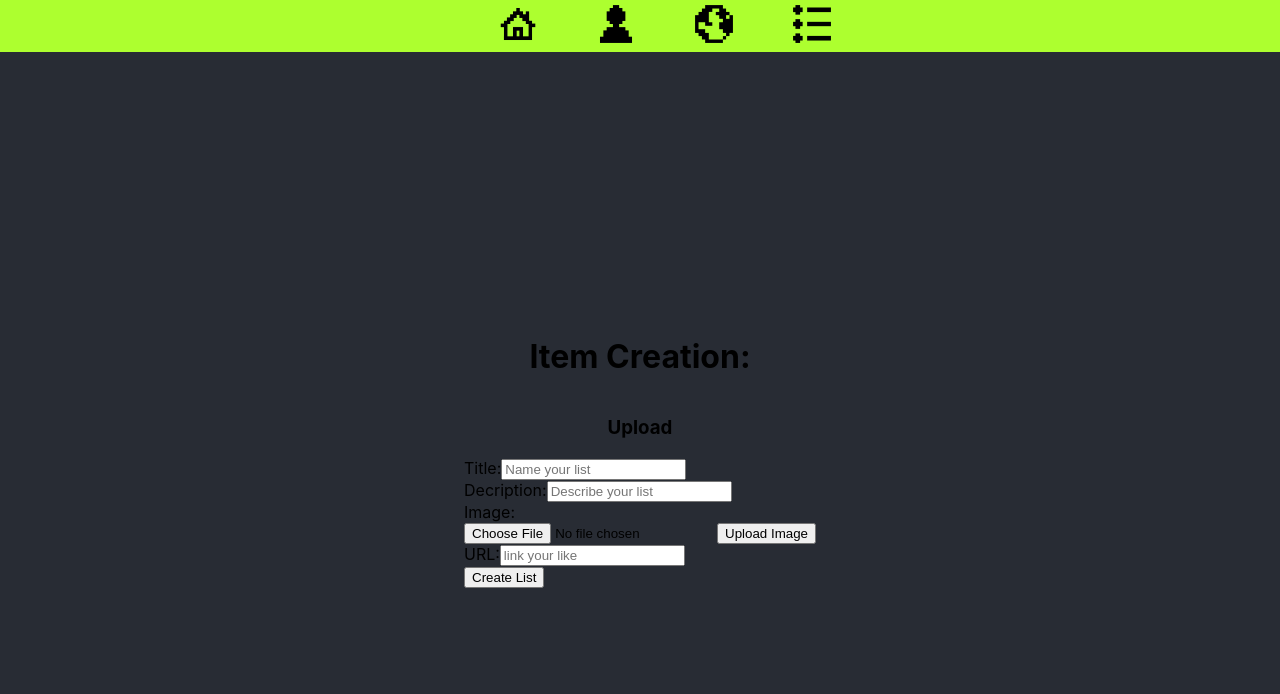
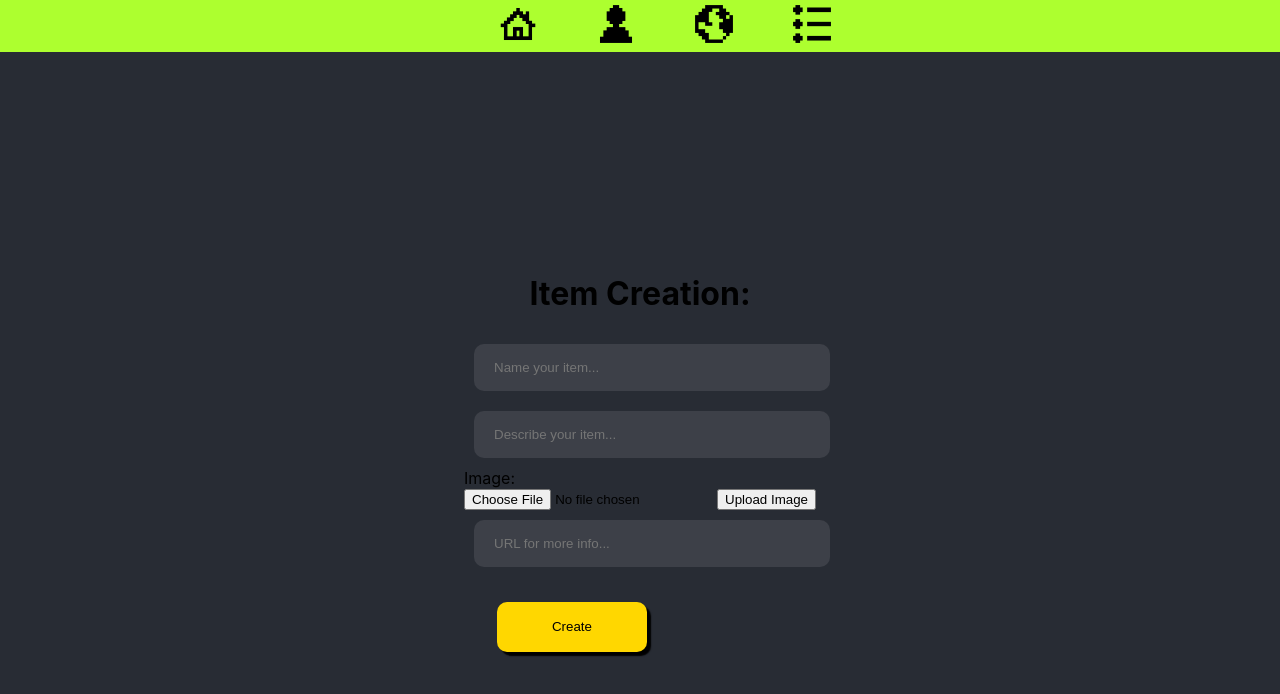
Before and after one commit to hekmaflo/ocho-app, a React (Create React App) app in the folder client/: page /item/1 in a window 1280 px wide. Shown: the top 694 px of the page. Built offline with nearby package versions, Linux system fonts and the light colour scheme.

Commit message:
added icons for list edit and delete

```diff
--- a/client/src/App.css
+++ b/client/src/App.css
@@ -72,6 +72,10 @@
   position: absolute;
   right: 100%;
   animation: ball-logo 4.5s ease-in-out infinite;
+}
+
+.trash-logo {
+  height: 3em;
 }
 
 @keyframes ball-logo {
@@ -186,6 +190,25 @@
   box-shadow: 0.6em 0.6em 0.1em;
 }
 
+.user-photo-container {
+  flex: 0 0 150px;
+  display: flex;
+  align-items: center;
+  /* justify-content: center; */
+  flex-direction: column;
+  height: 10em;
+  margin: 2px;
+  background-color: rgb(135, 222, 141);
+  background-position: center;
+  background-size: cover;
+  border-radius: 10px;
+  box-shadow: 0.6em 0.6em 0.2em;
+}
+
+.white-bg {
+  background-color: rgb(230, 113, 40);
+}
+
 .user-part {
   display: flex;
   align-items: center;
@@ -232,6 +255,18 @@
   /* border-style: solid; */
   box-shadow: 0.9em 0.9em 0.1em;
   background-color: rgb(41, 41, 41);
+}
+
+.item-description {
+  background-color: rgba(0, 0, 0, 0.49);
+  width: 100%;
+  height: 25%;
+  color: aliceblue;
+}
+
+.padding {
+  padding-left: 15px;
+  margin-top: 10px;
 }
 
 .home-title {
--- a/client/src/components/List.jsx
+++ b/client/src/components/List.jsx
@@ -38,8 +38,10 @@ const List = (props) => {
                     backgroundImage: `url(${item.image})`,
                   }}
                 >
-                  <h3>{item.title}</h3>
-                  <p>{item.description}</p>
+                  <div className="item-description">
+                    <h3 className="padding">{item.title}</h3>
+                    <p className="padding">{item.description}</p>
+                  </div>
                   {/* <img
                     className="list-img-profile"
                     src={item.image}
--- a/client/src/pages/Home.js
+++ b/client/src/pages/Home.js
@@ -3,6 +3,8 @@ import { useParams, Link } from "react-router-dom";
 import ListInput from "../components/ListInput";
 import List from "../components/List";
 import axios from "axios";
+import trash from "../components/assets/trash.png";
+import pencil from "../components/assets/pencil.png";
 const Home = () => {
   const { id } = useParams();
 
@@ -85,13 +87,15 @@ const Home = () => {
                     className="List-editor-button"
                     onClick={() => handleDeleteList(list._id)}
                   >
-                    delete list
+                    <img src={trash} className="trash-logo" alt="list" />
                   </button>
                   {/* <Link to={`/item/${list._id}`}>
                     <button className="List-editor-button">Add Item</button>
                   </Link> */}
                   <Link to={`/list/${list._id}`}>
-                    <button className="List-editor-button">Edit List</button>
+                    <button className="List-editor-button">
+                      <img src={pencil} className="trash-logo" alt="list" />
+                    </button>
                   </Link>
                 </div>
               </div>
@@ -112,7 +116,7 @@ const Home = () => {
                       className="item-button-home"
                       onClick={() => handleDeleteItem(item._id)}
                     >
-                      delete item
+                      x
                     </button>
                   </div>
                 </div>
--- a/client/src/pages/ItemCreation.js
+++ b/client/src/pages/ItemCreation.js
@@ -52,27 +52,28 @@ const ItemCreation = () => {
   return (
     <>
       <h1>Item Creation:</h1>
-      <h3>Upload</h3>
       <form onSubmit={handleSubmit}>
         <div>
           <div>
-            <label>Title:</label>
+            {/* <label>Title:</label> */}
             <input
+              className="List-input"
               type="title"
               name="title"
               value={formValues.title}
               onChange={handleChange}
-              placeholder="Name your list"
+              placeholder="Name your item..."
             />
           </div>
           <div>
-            <label>Decription:</label>
+            {/* <label>Decription:</label> */}
             <input
+              className="List-input"
               type="description"
               name="description"
               value={formValues.description}
               onChange={handleChange}
-              placeholder="Describe your list"
+              placeholder="Describe your item..."
             />
           </div>
           <div>
@@ -93,18 +94,21 @@ const ItemCreation = () => {
             </form>
           </div>
           <div>
-            <label>URL:</label>
+            {/* <label>URL:</label> */}
             <input
+              className="List-input"
               type="url"
               name="url"
               value={formValues.url}
               onChange={handleChange}
-              placeholder="link your like"
+              placeholder="URL for more info..."
             />
           </div>
         </div>
         <div>
-          <button type="submit">Create List</button>
+          <button className="List-input-button-two" type="submit">
+            Create
+          </button>
         </div>
       </form>
     </>
--- a/client/src/pages/Profile.js
+++ b/client/src/pages/Profile.js
@@ -27,9 +27,9 @@ const Profile = () => {
         className="about-user-container"
         style={{ backgroundImage: `url(${background})` }}
       >
-        <h1>@{user.username}</h1>
-        <img className="list-img-profile" src={user.image} alt="moco" />
-        <h3>{user.description}</h3>
+        <h1 className="white-bg">@{user.username}</h1>
+        <img className="user-photo-container" src={user.image} alt="moco" />
+        <h3 className="white-bg">{user.description}</h3>
       </div>
       <List userId={id} />
     </div>
```
Also changed, not shown: client/src/components/assets/pencil.png (added), client/src/components/assets/trash.png (added).
